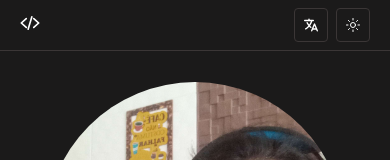
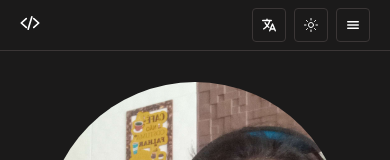
Before and after one commit to ErickSasaki/portfolio, a React (Create React App) app: page / in a window 390 px wide. Shown: the top 160 px of the page. Built offline with nearby package versions, Linux system fonts and the light colour scheme.

Commit message:
feat: mobile menu for navigation

```diff
--- a/src/components/Dropdown/Dropdown.tsx
+++ b/src/components/Dropdown/Dropdown.tsx
@@ -3,7 +3,7 @@ import { ReactNode, useEffect, useState, MouseEvent, useRef } from "react";
 import './Dropdown.scss';
 import Button from "../Button/Button";
 
-interface DropdownOption {
+export interface DropdownOption {
     labelId: TranslationIds;
     onClick: () => void;
 }
@@ -14,9 +14,10 @@ interface DropdownProps {
     options: DropdownOptions;
     labelId?: TranslationIds;
     icon?: ReactNode;
+    className?: string;
 }
 
-function Dropdown({ options, labelId, icon }: DropdownProps) {
+function Dropdown({ options, labelId, icon, className }: DropdownProps) {
     const [isOpen, setIsOpen] = useState(false);
     const openToLeft = useRef<boolean>(false);
 
@@ -53,7 +54,7 @@ function Dropdown({ options, labelId, icon }: DropdownProps) {
     }
 
     return (
-        <div className="dropdown-wrapper">
+        <div className={`dropdown-wrapper ${className}`}>
             <Button onClick={onDropdownClick} labelId={labelId} icon={icon} />
 
             {isOpen && (
--- a/src/components/LanguageDropdown/LanguageDropdown.tsx
+++ b/src/components/LanguageDropdown/LanguageDropdown.tsx
@@ -15,7 +15,7 @@ function LanguageDropdown() {
         { labelId: 'portuguese', onClick: () => changeLanguage('pt') },
     ];
 
-    return <Dropdown icon={<IoLanguage />} options={options}/>
+    return <Dropdown className="language-dropdown" icon={<IoLanguage />} options={options}/>
 }
 
 export default LanguageDropdown;
--- a/src/content/Header/Header.scss
+++ b/src/content/Header/Header.scss
@@ -79,4 +79,13 @@
     .theme-toggle {
         margin-left: 8px;
     }
+
+    .mobile-menu {
+        display: none;
+        margin-left: 8px;
+
+        @include smallDevices() {
+            display: block;
+        }
+    }
 }
--- a/src/content/Header/Header.tsx
+++ b/src/content/Header/Header.tsx
@@ -1,9 +1,11 @@
-import { IoCodeSlash } from "react-icons/io5";
+import { IoCodeSlash, IoMenu } from "react-icons/io5";
 import './Header.scss';
 import ThemeToggle from "../../components/ThemeToggle/ThemeToggle";
 import LanguageDropdown from "../../components/LanguageDropdown/LanguageDropdown";
 import Translator from "../../components/Translator/Translator";
 import { TranslationIds } from "../../consts/translation";
+import Dropdown, { DropdownOption, DropdownOptions } from "../../components/Dropdown/Dropdown";
+import { useMemo } from "react";
 
 interface HeaderLinks {
     labelId: TranslationIds;
@@ -11,7 +13,7 @@ interface HeaderLinks {
 }
 
 function Header() {
-    const headerLinks: HeaderLinks[] = [
+    const headerLinks: HeaderLinks[] = useMemo(() => [
         {
             labelId: 'introduction',
             link: '#introduction',
@@ -20,15 +22,27 @@ function Header() {
             labelId: 'skills',
             link: '#skills',
         },
-        {
-            labelId: 'projects',
-            link: '#projects',
-        },
-        {
-            labelId: 'contact',
-            link: '#contact',
-        },
-    ];
+        // TODO: uncomment when the respective content is created
+        // {
+        //     labelId: 'projects',
+        //     link: '#projects',
+        // },
+        // {
+        //     labelId: 'contact',
+        //     link: '#contact',
+        // },
+    ], []);
+
+    const mobileMenuOptions: DropdownOptions = useMemo(() => (
+        headerLinks.map((headerLink): DropdownOption => ({
+            labelId: headerLink.labelId,
+            onClick: () => navigateToSection(headerLink.link),
+        }))
+    ), [headerLinks]);
+
+    const navigateToSection = (elementId: string) => {
+        window.location.href = elementId;
+    }
 
     return (
         <header id="header" className="header">
@@ -42,10 +56,10 @@ function Header() {
                         headerLinks.map((headerLink) => (
                             <a href={headerLink.link}>
                                 <p>
-                                    <Translator id={headerLink.labelId}/>
+                                    <Translator id={headerLink.labelId} />
                                 </p>
 
-                                <div className="animated-border"/>
+                                <div className="animated-border" />
                             </a>
                         ))
                     }
@@ -54,6 +68,7 @@ function Header() {
 
             <LanguageDropdown />
             <ThemeToggle />
+            <Dropdown className="mobile-menu" options={mobileMenuOptions} icon={<IoMenu />} />
         </header>
     )
 }
```
Also changed, not shown: 2 other files (tests, documents, lock files or other folders).
